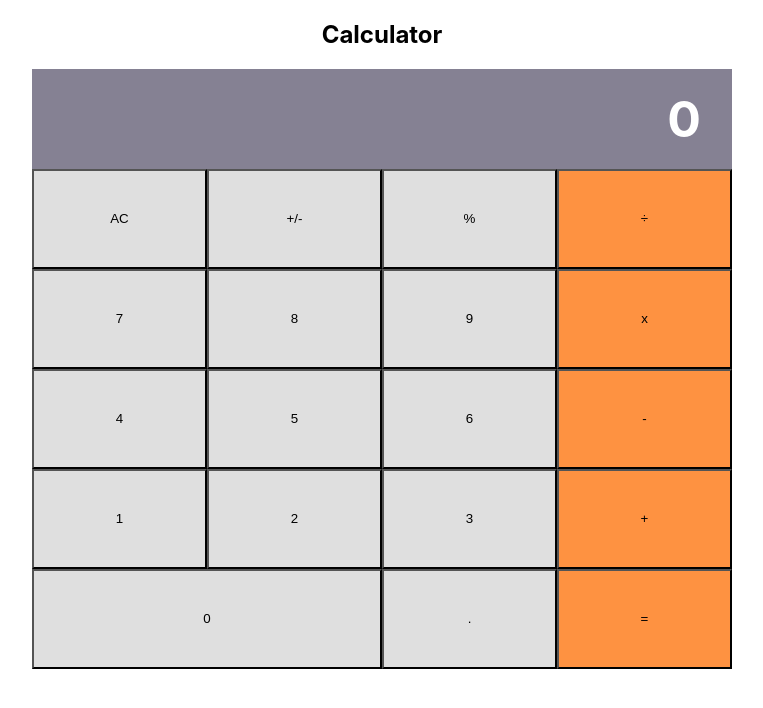
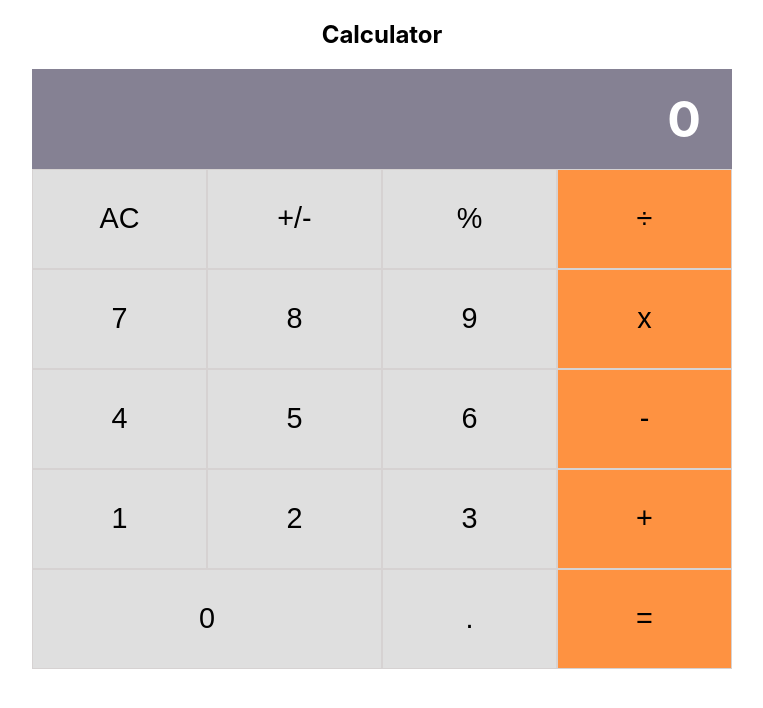
Before and after one commit to jstloyal/react-calculator, a React (Create React App) app: page / in a window 1280 px wide. Shown: the top 708 px of the page, without its empty margins (258-1021 px from the left). Built offline with nearby package versions, Linux system fonts and the light colour scheme.

Commit message:
update readme and improve calculator appearance

```diff
--- a/src/components/button/Button.module.css
+++ b/src/components/button/Button.module.css
@@ -1,9 +1,9 @@
-.button {
+button {
   width: 100%;
   display: flex;
   justify-content: center;
   align-items: center;
-  font-weight: lighter;
+  font-weight: 400;
   font-size: 1.8em;
   color: #000;
   border: 1px solid rgb(214, 210, 210);
--- a/src/components/display/Display.module.css
+++ b/src/components/display/Display.module.css
@@ -10,6 +10,7 @@
 }
 
 .result {
+  color: #fff;
   font-size: 50px;
   font-weight: bold;
 }
```
Also changed, not shown: 1 other file (tests, documents, lock files or other folders).
